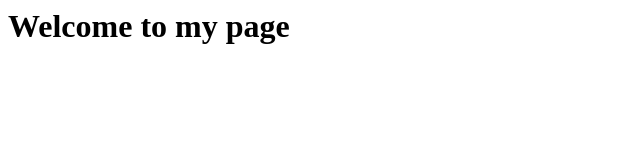
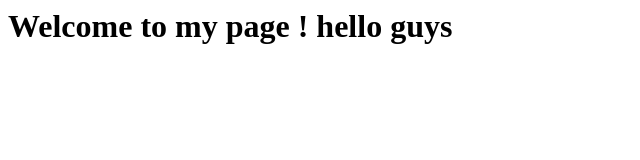
Before and after one commit to nayantrivedi1999/repogit, a plain HTML site: page index.html in a window 1280 px wide. Shown: the whole page, without its empty margins (0-640 px from the left). Drawn offline with Linux system fonts and the light colour scheme.

Commit message:
comments

```diff
--- a/index.html
+++ b/index.html
@@ -7,7 +7,7 @@
 
 <body>
 
-    <h1>Welcome to my page</h1>
+    <h1>Welcome to my page ! hello guys</h1>
 
 </body>
 <script src="script.js"></script>
```
